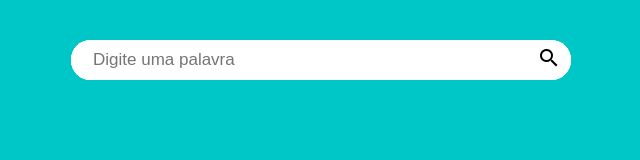
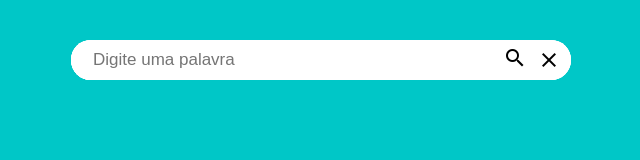
Before and after one commit to claragomes1/desafio-frontend, a React (Create React App) app: page / in a window 1280 px wide. Shown: the top 160 px of the page, without its empty margins (319-959 px from the left). Built offline with nearby package versions, Linux system fonts and the light colour scheme; no server answers; what cytoscape-cola would draw is missing.

Commit message:
front sem materialize

```diff
--- a/src/pages/Pesquisa.js
+++ b/src/pages/Pesquisa.js
@@ -72,6 +72,7 @@ export default class Pesquisa extends Component {
                                         placeholder="Digite uma palavra"
                                     />
                                     <label className="label-icon" htmlFor="search"><i className="material-icons">search</i></label>
+                                    <i className="material-icons">close</i>
                                 </div>
                             </form>
                         </div>
@@ -98,7 +99,7 @@ export default class Pesquisa extends Component {
                                         placeholder="Digite uma palavra"
                                     />
                                     <label className="label-icon" htmlFor="search"><i className="material-icons">search</i></label>
-
+                                    <i className="material-icons">close</i>
                                 </div>
                             </form>
                         </div>
```
